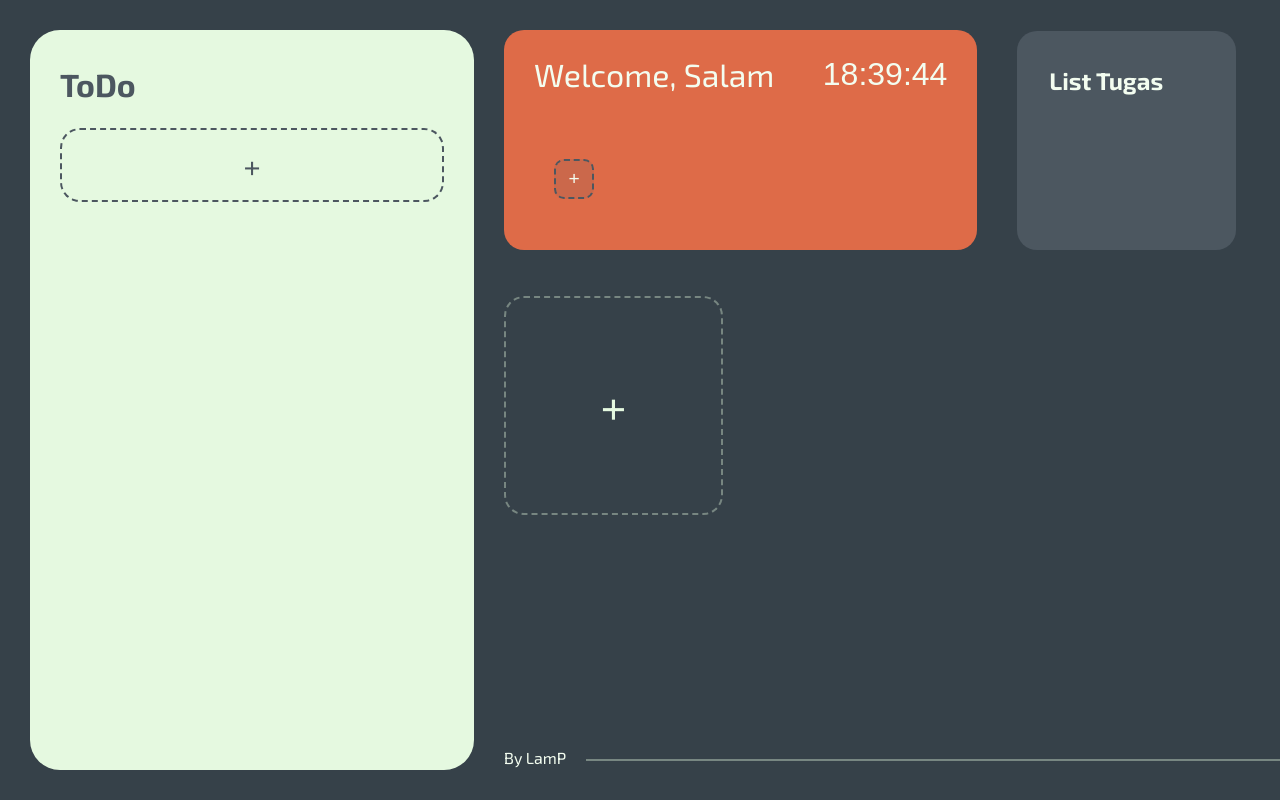
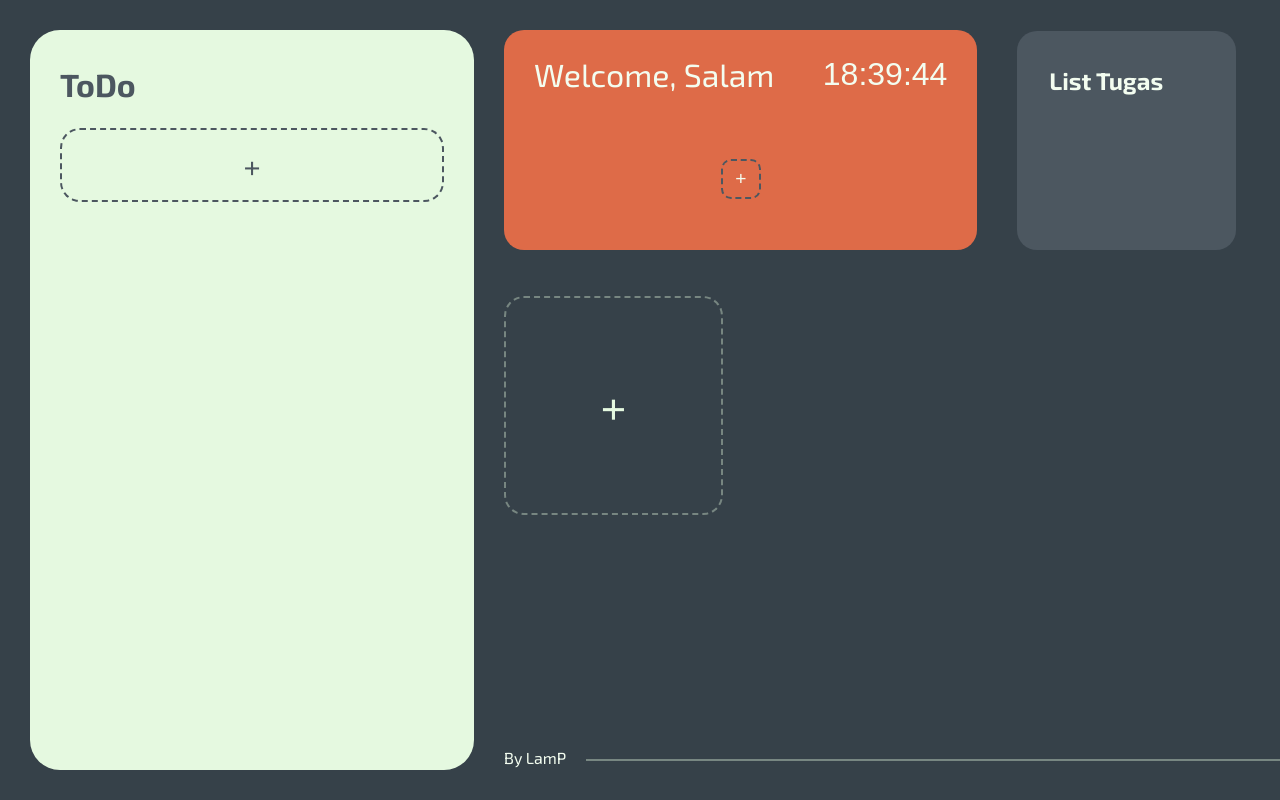
Before and after one commit to SalamPS/browser-dashboard, a Next.js app: page / in a window 1280 px wide. Built offline with nearby package versions, Linux system fonts and the light colour scheme; a web font is replaced by a local one.

Commit message:
style(shortcut): Readjusted

```diff
--- a/styles/index.css
+++ b/styles/index.css
@@ -381,12 +381,15 @@ main {
   opacity: 0;
 }
 
+.shortcut {
+  text-align: center;
+}
 .shortcut .short {
   display: inline-block;
   text-align: center;
-  width: 60px;
   padding: 0 10px;
   height: 65px;
+  width: 60px;
   overflow: hidden;
   text-overflow: ellipsis;
 }
@@ -399,14 +402,15 @@ main {
   width: 20px;
 }
 .shortcut button {
+  cursor: pointer;
+  transition: 0.2s;
   font-size: 1.2rem;
-  cursor: pointer;
+  border-radius: 10px;
   border: dashed 2px #4C5760;
-  background-color: rgba(76, 87, 96, 0.1254901961);
-  border-radius: 10px;
+  background-color: transparent;
   height: 40px;
   width: 40px;
 }
 .shortcut button:hover {
-  background-color: rgba(76, 87, 96, 0.5647058824);
+  background-color: rgba(76, 87, 96, 0.1254901961);
 }/*# sourceMappingURL=index.css.map */
```
